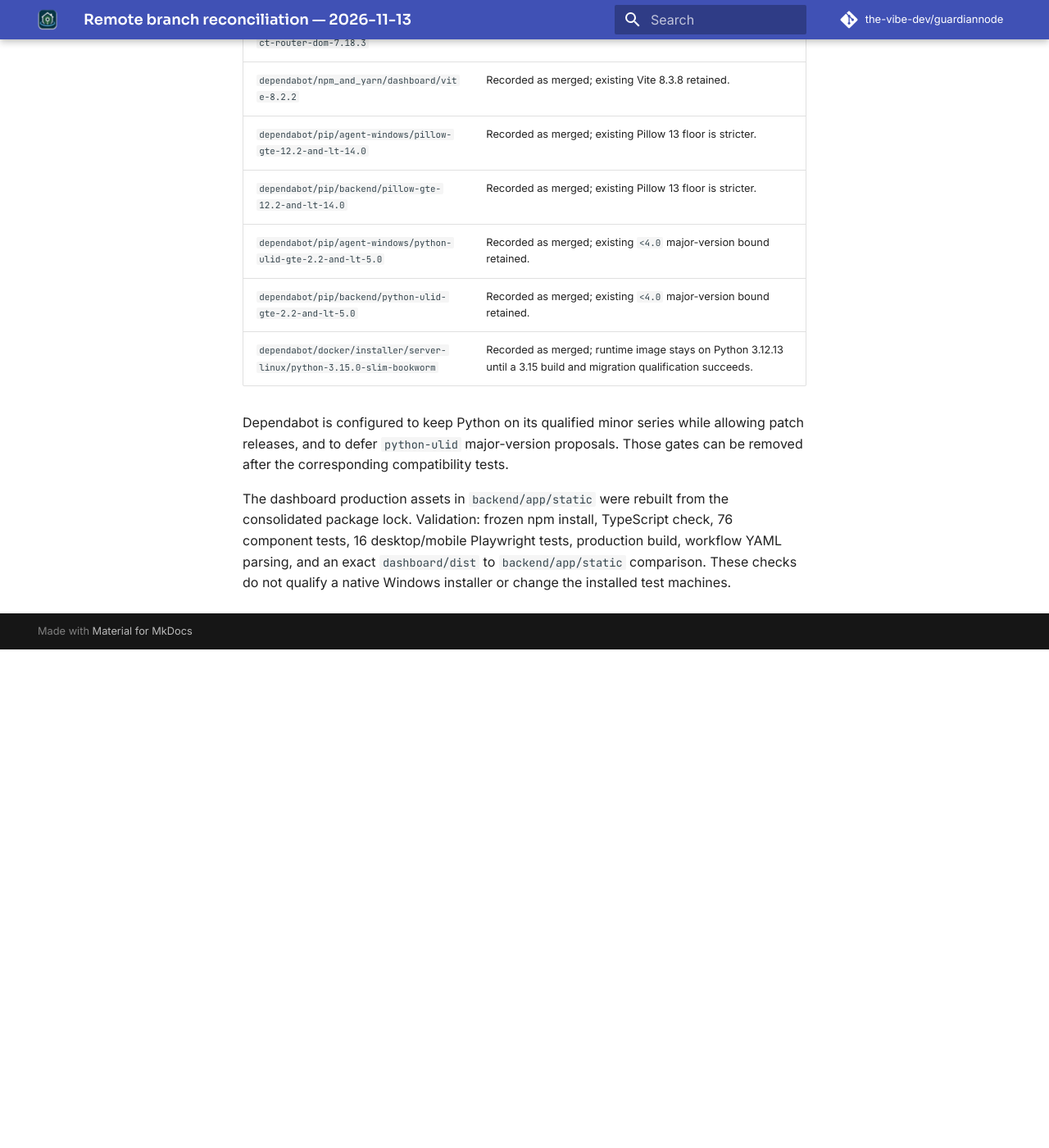
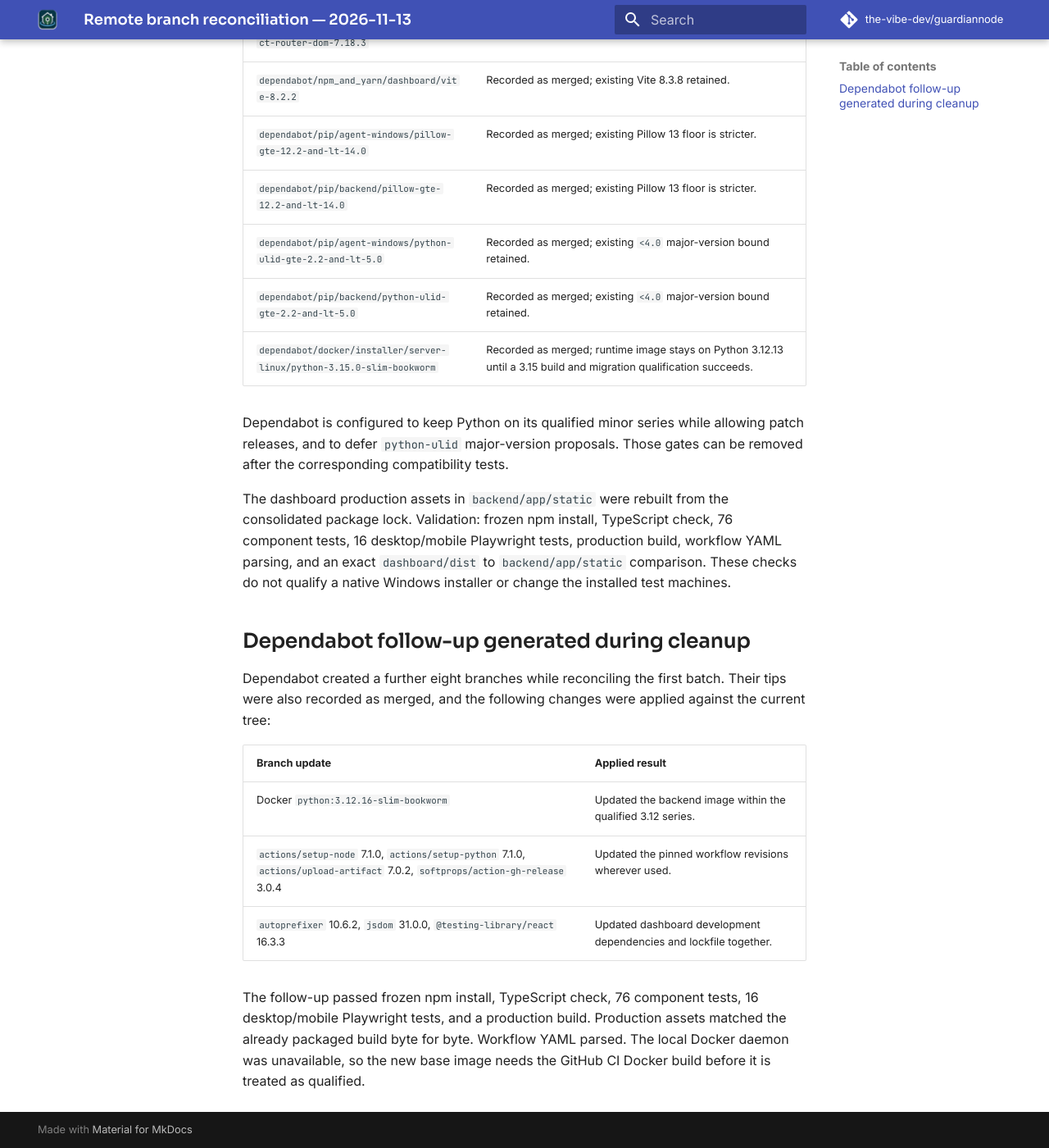
Before and after one commit to the-vibe-dev/guardiannode, an MkDocs documentation site: the page built from docs/release-validation/branch-reconciliation-2026-11-13.md, in a window 1280 px wide and 1400 px high, scrolled down 1161 px. Shown: the whole window at 82% size. Built offline with MkDocs 1.6.1 and Material for MkDocs 9.7.7, drawn with Linux system fonts in a browser that asks for light colours; comment, search, counter and statistics services are not loaded; before the commit the page ends 1953 px from its top, so only the background shows below that.

Commit message:
Apply follow-up dependency and workflow updates

```diff
--- a/docs/release-validation/branch-reconciliation-2026-11-13.md
+++ b/docs/release-validation/branch-reconciliation-2026-11-13.md
@@ -40,3 +40,21 @@ consolidated package lock. Validation: frozen npm install, TypeScript check,
 workflow YAML parsing, and an exact `dashboard/dist` to `backend/app/static`
 comparison. These checks do not qualify a native Windows installer or change
 the installed test machines.
+
+## Dependabot follow-up generated during cleanup
+
+Dependabot created a further eight branches while reconciling the first batch.
+Their tips were also recorded as merged, and the following changes were
+applied against the current tree:
+
+| Branch update | Applied result |
+| --- | --- |
+| Docker `python:3.12.16-slim-bookworm` | Updated the backend image within the qualified 3.12 series. |
+| `actions/setup-node` 7.1.0, `actions/setup-python` 7.1.0, `actions/upload-artifact` 7.0.2, `softprops/action-gh-release` 3.0.4 | Updated the pinned workflow revisions wherever used. |
+| `autoprefixer` 10.6.2, `jsdom` 31.0.0, `@testing-library/react` 16.3.3 | Updated dashboard development dependencies and lockfile together. |
+
+The follow-up passed frozen npm install, TypeScript check, 76 component tests,
+16 desktop/mobile Playwright tests, and a production build. Production assets
+matched the already packaged build byte for byte. Workflow YAML parsed. The
+local Docker daemon was unavailable, so the new base image needs the GitHub CI
+Docker build before it is treated as qualified.
```
Also changed, not shown: 7 other files.
